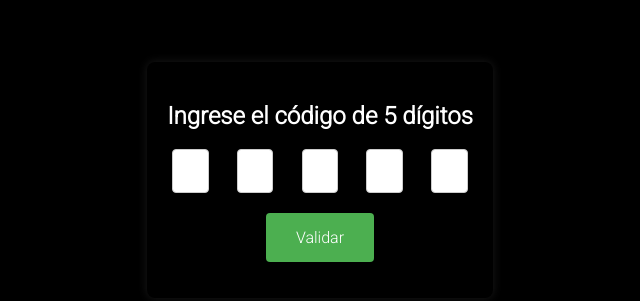
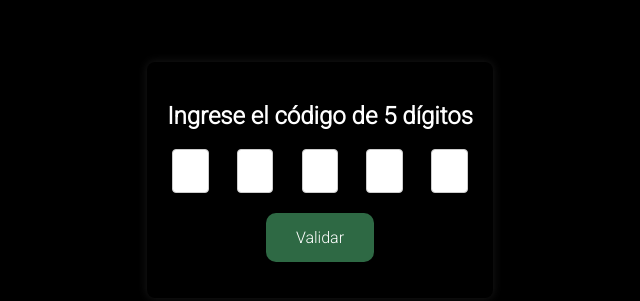
Before and after one commit to TonyBRoman/ppject, a plain HTML site: page number-code/code.html in a window 1280 px wide. Shown: the part 220-521 px from the top of the page, without its empty margins (320-960 px from the left). Drawn offline with Linux system fonts and the light colour scheme.

Commit message:
minimum changes

```diff
--- a/number-code/styles.css
+++ b/number-code/styles.css
@@ -44,10 +44,10 @@ body {
 
 button {
     padding: 15px 30px;
-    background-color: #4CAF50;
+    background-color: #2e6944;
     color: white;
     border: none;
-    border-radius: 4px;
+    border-radius: 10px;
     cursor: pointer;
     font-size: 16px;
     transition: transform 0.3s;
@@ -56,7 +56,7 @@ button {
 }
 
 button:hover {
-    background-color: #45a049;
+    background-color: #365c82;
 }
 
 button:active {
```
